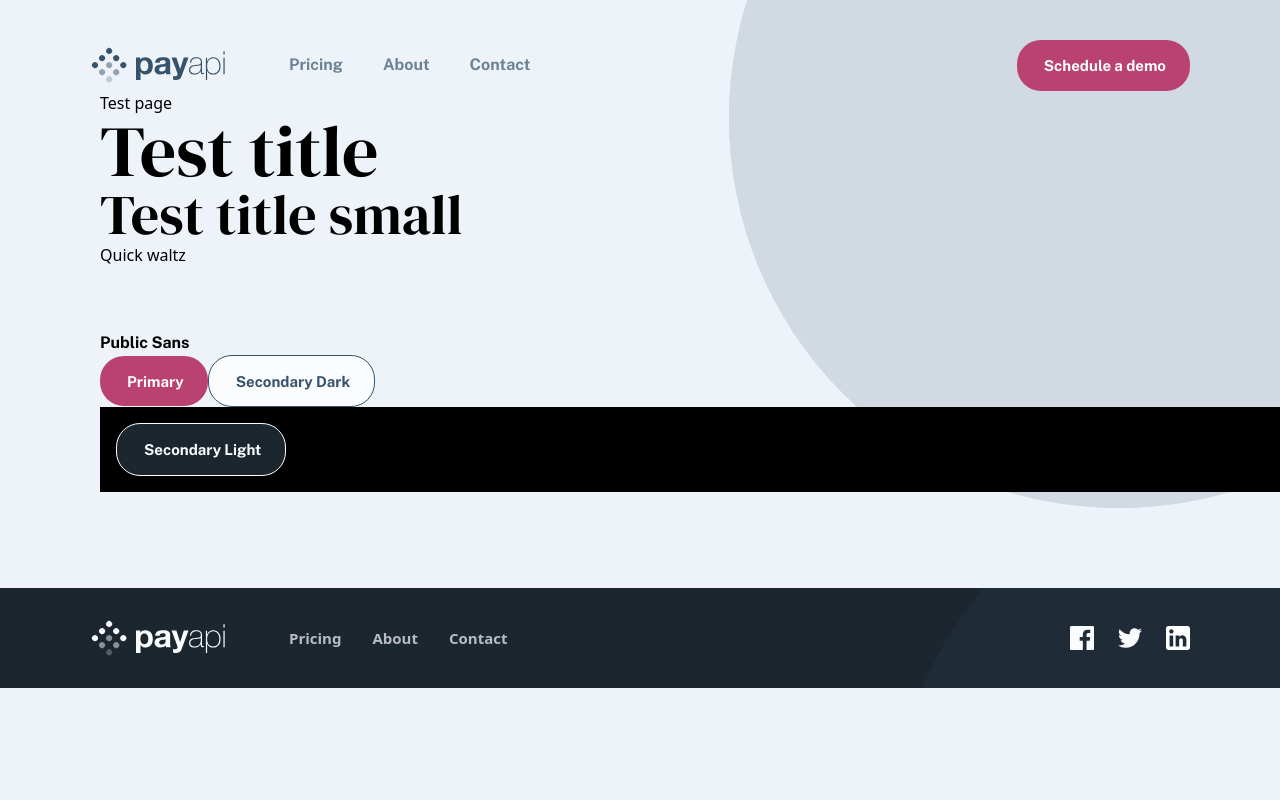
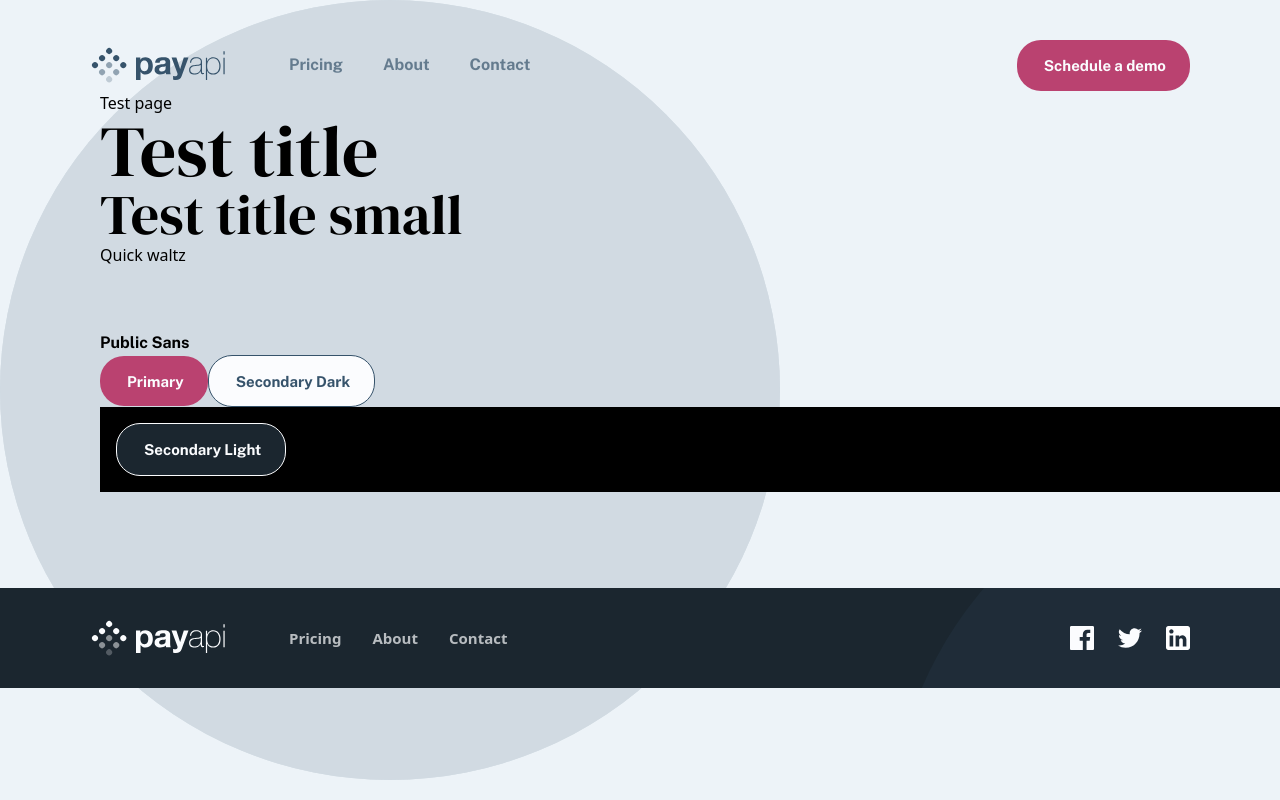
Before and after one commit to davidGasanov/payapi-multi-page-website, a React (Vite) app: page /test in a window 1280 px wide. Built offline with nearby package versions, Linux system fonts and the light colour scheme.

Commit message:
fix bg ball position on different pages

```diff
--- /dev/null
+++ b/src/layout/bg-image.tsx
@@ -0,0 +1,34 @@
+import { useLocation } from "react-router-dom";
+import { tv } from "tailwind-variants";
+
+const BackgroundImage = () => {
+  const location = useLocation();
+
+  const bgImage = tv({
+    base: "w-[780px] h-[780px] absolute max-w-none transition-all duration-200 ease-in",
+    variants: {
+      location: {
+        "/": "-top-[550px] left-1/2 -translate-x-1/2 z-0  lg:translate-x-[89px] lg:-top-[272px]",
+        "/pricing":
+          "z-0 -top-[644px] -right-[479px] md:-top-[464px] md:-right-[517px] lg:-right-[140px] lg:-top-[527px]",
+        "/about":
+          "z-0 -top-[644px] -right-[479px] md:-top-[464px] md:-right-[517px] lg:-right-[140px] lg:-top-[527px]",
+        "/contact":
+          "z-0 -top-[644px] -right-[479px] md:-top-[464px] md:-right-[517px] lg:-right-[140px] lg:-top-[527px]",
+      },
+    },
+  });
+
+  return (
+    <div className="absolute w-full h-full overflow-hidden">
+      <img
+        src="/assets/shared/desktop/bg-pattern-circle.svg"
+        className={bgImage({
+          location: location.pathname as keyof typeof bgImage.variants.location,
+        })}
+      />
+    </div>
+  );
+};
+
+export default BackgroundImage;
--- a/src/layout/index.tsx
+++ b/src/layout/index.tsx
@@ -1,18 +1,12 @@
 import { Outlet } from "react-router-dom";
 import Footer from "./footer";
 import Header from "./header";
+import BackgroundImage from "./bg-image";
 
 const MainLayout = () => {
   return (
     <div className="bg-[#EDF3F8] relative min-h-screen">
-      {/* Background image */}
-      <div className="absolute w-full h-full z-0 overflow-hidden">
-        <img
-          src="/assets/shared/desktop/bg-pattern-circle.svg"
-          className="w-[780px] h-[780px] absolute max-w-none -top-[550px] left-1/2 -translate-x-1/2 z-0  lg:translate-x-[89px] lg:-top-[272px] transition-all duration-200 ease-in"
-        />
-      </div>
-      {/* /Background image */}
+      <BackgroundImage />
       <Header />
       <main className="relative z-10 overflow-x-hidden overflow-y-clip">
         <Outlet />
```
